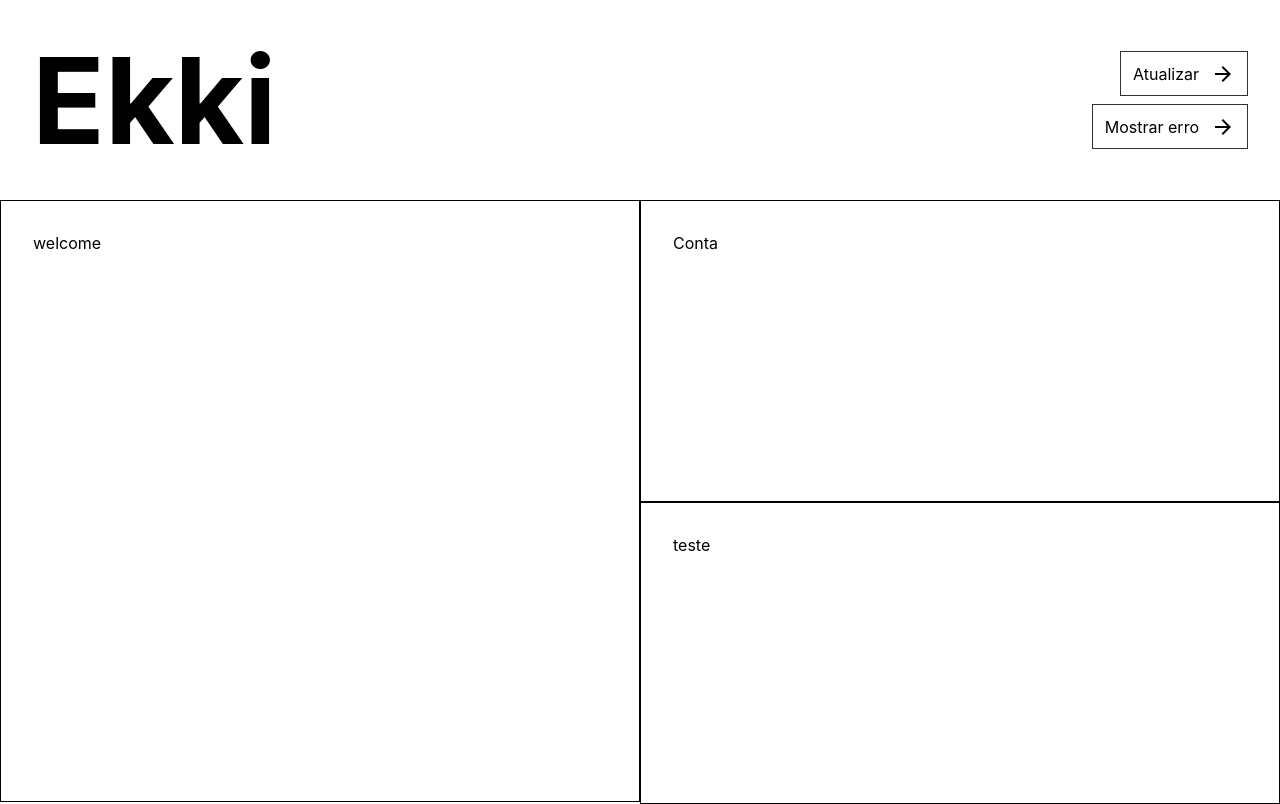
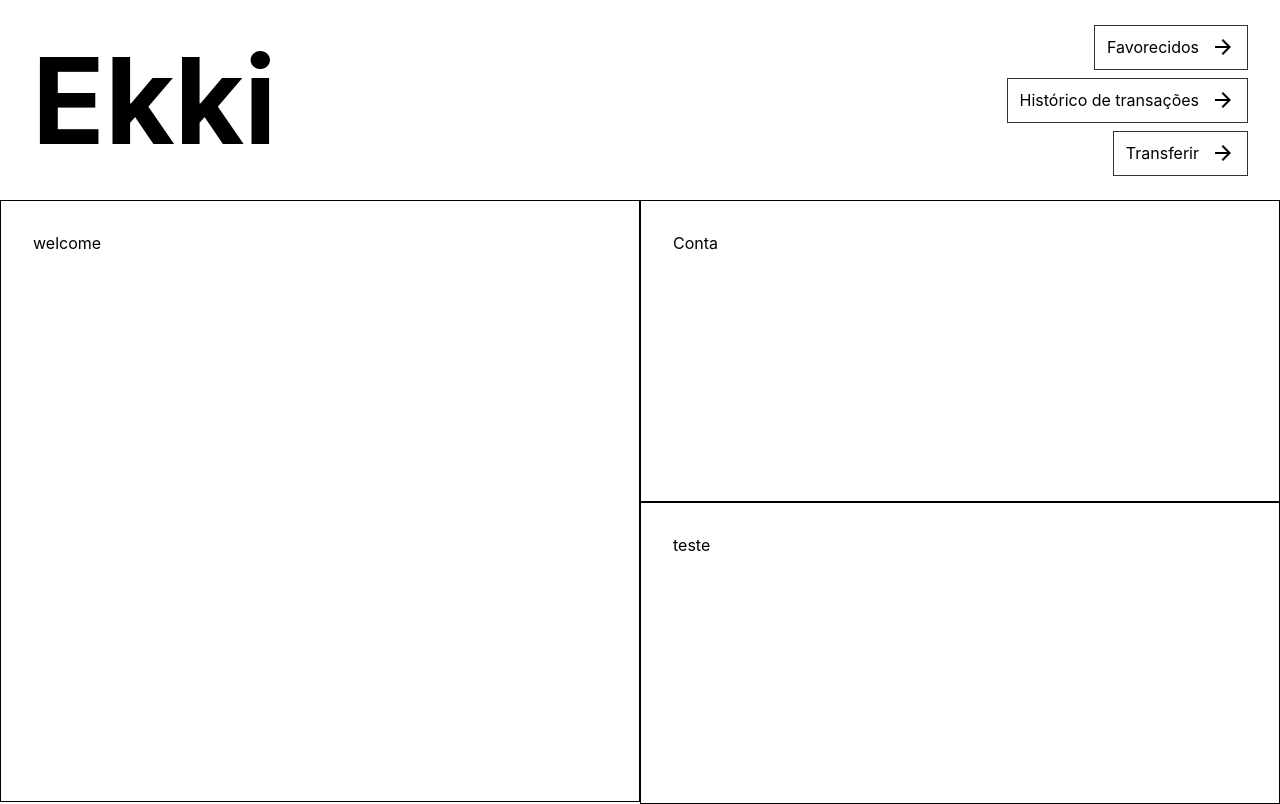
Before and after one commit to gbombassaro/ekki-front, a React (Create React App) app: page /home in a window 1280 px wide. Built offline with nearby package versions, Linux system fonts and the light colour scheme; no server answers.

Commit message:
Componente Panel e ajustes no Header

```diff
--- a/src/components/header/index.js
+++ b/src/components/header/index.js
@@ -1,5 +1,10 @@
 import React from 'react';
 import styled from 'styled-components';
+import Box from '../box';
+import Button from '../button';
+import {map} from 'lodash';
+import PropTypes from 'prop-types';
+import {Link} from 'react-router-dom'
 
 const Section = styled.section`
   display: flex;
@@ -16,11 +21,26 @@ const Section = styled.section`
   }
 `
 
-export const Header = ({children, title}) => {
+const Header = ({actionButtons, title}) => {
   return (
     <Section height='25vh'>
       <h1>{title}</h1>
-      {children}
+      <Box flexDirection='column'>
+        {map(actionButtons, button => (
+          <Box key={button.id} marginTop={1} marginBottom={1} justifyContent='flex-end'>
+            <Link to={button.link}>
+              <Button {...button} />
+            </Link>
+          </Box>
+        ))}
+      </Box>
     </Section>
   )
 }
+
+Header.propTypes = {
+  actionButtons: PropTypes.array,
+  title: PropTypes.string,
+}
+
+export default Header;
--- /dev/null
+++ b/src/components/panel/index.js
@@ -0,0 +1,44 @@
+import React from 'react'
+import styled from 'styled-components'
+import {Container, Column} from '../grid'
+
+const Welcome = styled.div`
+  height: calc(75vh - 64px);
+  padding: 32px;
+  border-width: 1px;
+  border-style: solid;
+`
+const Account = styled.div`
+  height: calc(37.5vh - 64px);
+  padding: 32px;
+  border-width: 1px;
+  border-style: solid;
+`
+const Credit = styled.div`
+  height: calc(37.5vh - 64px);
+  padding: 32px;
+  border-width: 1px;
+  border-style: solid;
+`
+
+const Panel = props => {
+  return (
+    <Container size="50vw 50vw">
+      <Column>
+        <Welcome>
+          welcome
+        </Welcome>
+      </Column>
+      <Column>
+        <Account>
+          Conta
+        </Account>
+        <Credit>
+          teste
+        </Credit>
+      </Column>
+    </Container>
+  )
+}
+
+export default Panel;
--- a/src/pages/Home.js
+++ b/src/pages/Home.js
@@ -1,87 +1,46 @@
 import React from 'react';
-import styled from 'styled-components';
-import {Container, Column} from '../components/grid';
-import {Header} from '../components/header';
-import Button from '../components/button';
-import Box from '../components/box';
-import {map} from 'lodash';
-
-const Welcome = styled.div`
-  height: calc(75vh - 64px);
-  padding: 32px;
-  border-width: 1px;
-  border-style: solid;
-`
-const Account = styled.div`
-  height: calc(37.5vh - 64px);
-  padding: 32px;
-  border-width: 1px;
-  border-style: solid;
-`
-const Credit = styled.div`
-  height: calc(37.5vh - 64px);
-  padding: 32px;
-  border-width: 1px;
-  border-style: solid;
-`
+import Header from '../components/header';
+import Panel from '../components/panel';
 
 const Home = props => {
 
-  const handleClick = () => {
-    props.getUsers();
-  }
+  // const handleClick = () => {
+  //   props.getUsers();
+  // }
 
-  const mostrarErro = () => {
-    props.dispatch({
-      type: 'notification',
-      show: true,
-      message: 'Ocorreu um erro ao carregar os dados.'
-    });
-  }
+  // const mostrarErro = () => {
+  //   props.dispatch({
+  //     type: 'notification',
+  //     show: true,
+  //     message: 'Ocorreu um erro ao carregar os dados.'
+  //   });
+  // }
 
-  const topMenu = [
+  const actionButtons = [
     {
-      id: 'update',
-      children: 'Atualizar',
-      onClick: handleClick,
+      id: 'beneficiaries',
+      children: 'Favorecidos',
+      link: '/favorecidos',
       hasIcon: true
     },
     {
-      id: 'error',
-      children: 'Mostrar erro',
-      onClick: mostrarErro,
+      id: 'transactionHistory',
+      children: 'Histórico de transações',
+      link: '/historico-de-transacoes',
+      hasIcon: true
+    },
+    {
+      id: 'newtransaction',
+      children: 'Transferir',
+      link: '/transferir',
       hasIcon: true
     },
   ]
 
   return (
     <React.Fragment>
-
-      <Header title="Ekki">
-        <Box flexDirection='column'>
-          {map(topMenu, item => (
-            <Box key={item.id} marginTop={1} marginBottom={1} justifyContent='flex-end'>
-              <Button {...item} />
-            </Box>
-          ))}
-        </Box>
-      </Header>
-
-      <Container size="50vw 50vw">
-        <Column>
-          <Welcome>
-            welcome
-          </Welcome>
-        </Column>
-        <Column>
-          <Account>
-            Conta
-          </Account>
-          <Credit>
-            teste
-          </Credit>
-        </Column>
-      </Container>
+      <Header title="Ekki" actionButtons={actionButtons} />
+      <Panel />
     </React.Fragment>
   )
 }
```
